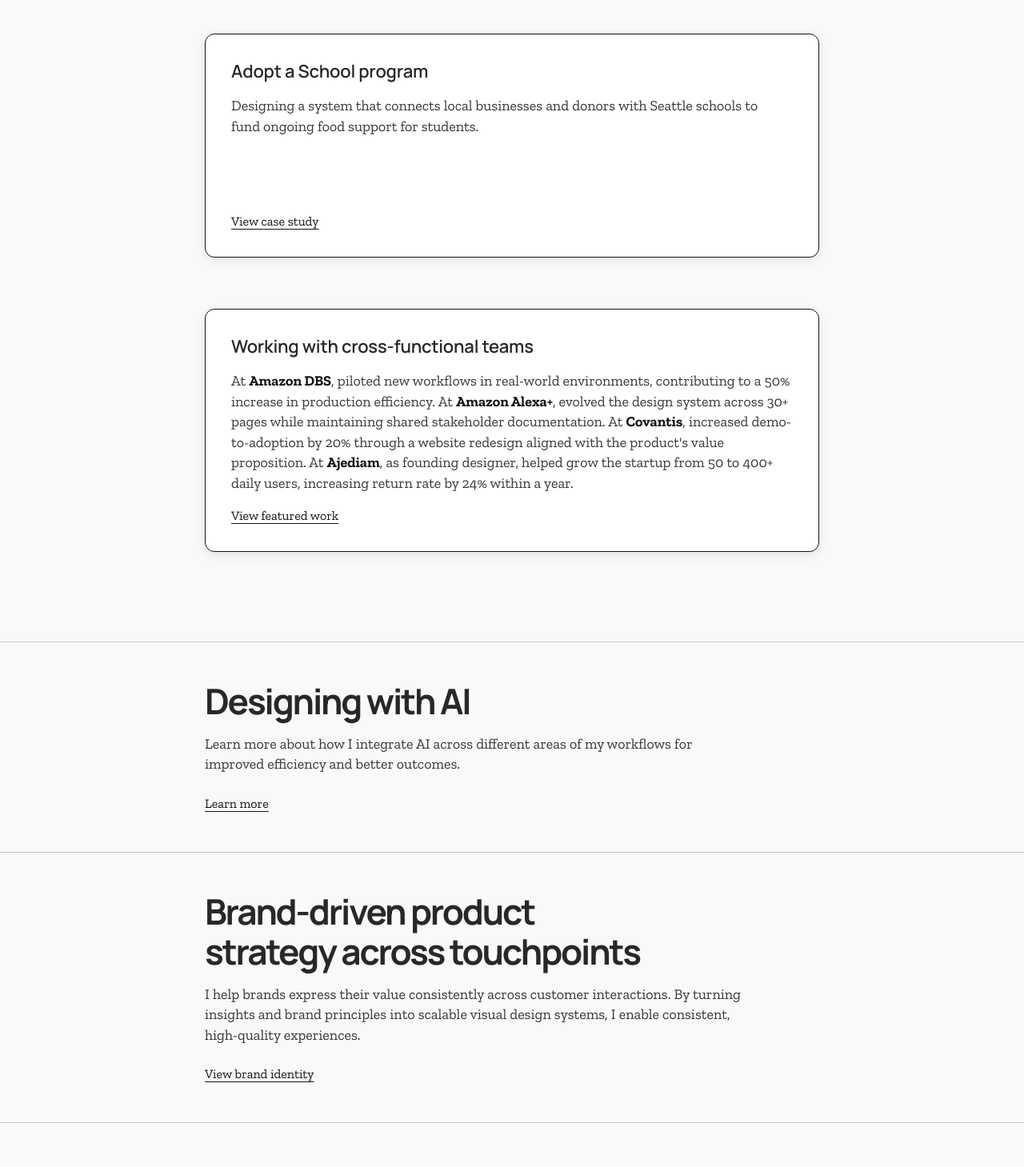
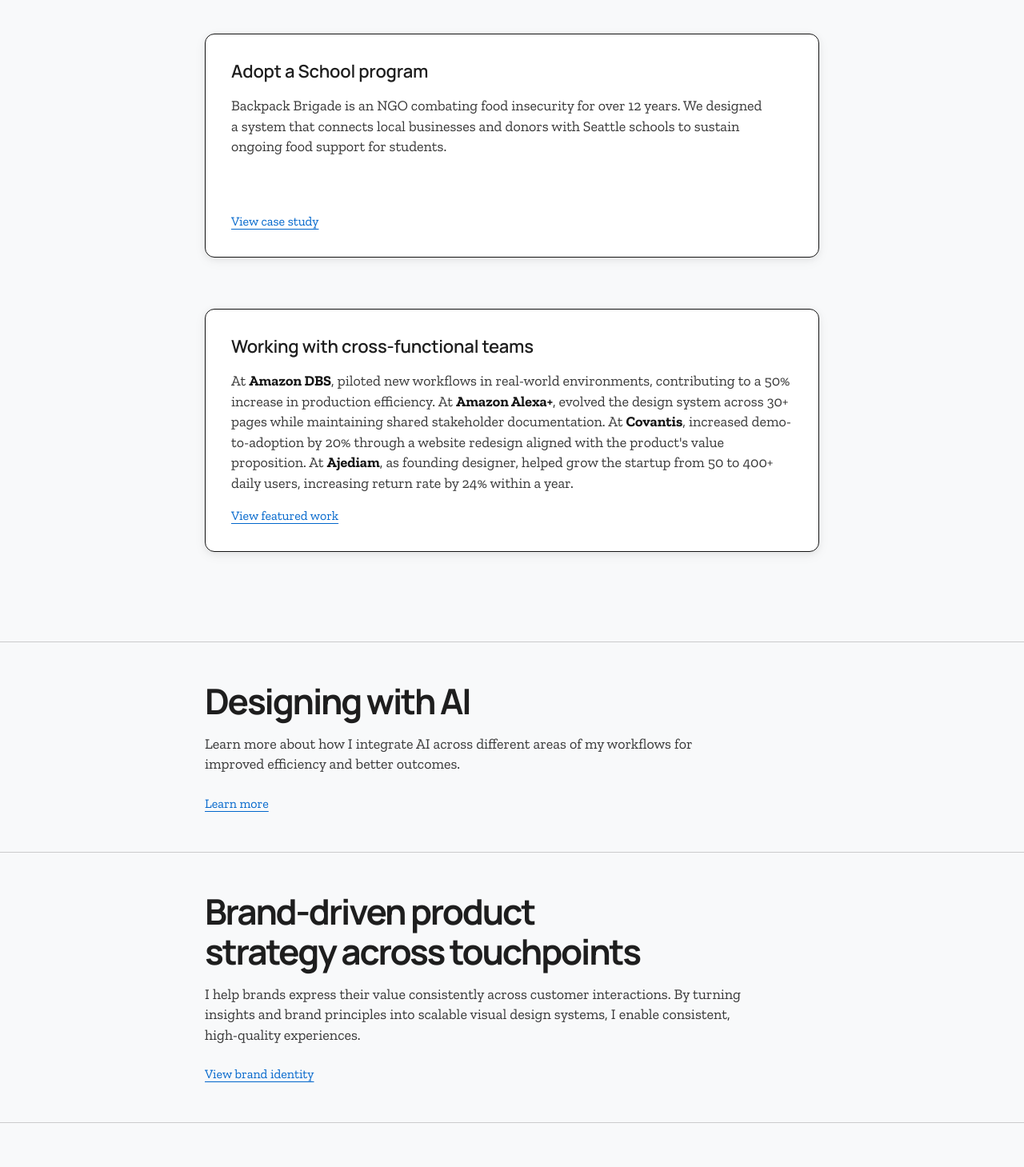
Before and after one commit to danielromanrr-vibe/Vibe-Code-PF, a React (Vite) app: page / in a window 1280 px wide. Shown: the part 664-2123 px from the top of the page at 80% size. Built offline with nearby package versions, Linux system fonts and the light colour scheme.

Commit message:
update
Made-with: Cursor

```diff
--- a/src/App.tsx
+++ b/src/App.tsx
@@ -59,7 +59,8 @@ const AMAZON_FIRST_CAROUSEL_IMAGES: GalleryImage[] = [
 const ADOPT_A_SCHOOL = {
   title: 'Adopt a School program',
   caseId: 'Case Study 01',
-  cardTeaser: 'Designing a system that connects local businesses and donors with Seattle schools to fund ongoing food support for students.',
+  cardTeaser:
+    'Backpack Brigade is an NGO combating food insecurity for over 12 years. We designed a system that connects local businesses and donors with Seattle schools to sustain ongoing food support for students.',
   whatIsThis: 'A community donation system designed for Backpack Brigade, an organization combating food insecurity based in Seattle, WA.',
   whatWasShipped: 'A human-centered, design-driven community donation system for Backpack Brigade, designed and validated through service blueprints and high-fidelity prototypes.',
   scope: [
@@ -249,7 +250,7 @@ export default function App() {
               Visual product designer
             </p>
             <h1 className="hero-title relative mx-auto max-w-full text-balance">
-              Building systems that scale real-world experiences
+              Building systems that scale real experiences
             </h1>
           </div>
         </header>
@@ -278,7 +279,7 @@ export default function App() {
             <button
               type="button"
               data-cursor="hand"
-              className="mt-4 underline underline-offset-4 hover:text-accent transition-colors text-left font-body"
+              className="mt-4 text-link"
               onClick={(e) => { e.stopPropagation(); setOpenAdoptPopup(true); }}
             >
               View case study
@@ -302,7 +303,7 @@ export default function App() {
             <button
               type="button"
               data-cursor="hand"
-              className="mt-4 underline underline-offset-4 hover:text-accent transition-colors text-left font-body"
+              className="mt-4 text-link"
               onClick={(e) => { e.stopPropagation(); setOpenFeaturedPopup(true); }}
             >
               View featured work
@@ -366,7 +367,7 @@ export default function App() {
                       setOpenAdoptPopup(false);
                       setOpenAdoptPage(true);
                     }}
-                    className="mt-6 underline underline-offset-4 hover:text-accent transition-colors text-left font-body"
+                    className="mt-6 text-link"
                   >
                     Explore the system
                   </button>
@@ -691,11 +692,7 @@ export default function App() {
             <main className="flex-1 p-6 md:p-12 pb-24">
               <div className="editorial-container">
                 <section>
-                  <h1 className="mb-4 leading-tight">
-                    From complexity to
-                    <br />
-                    clarity with AI
-                  </h1>
+                  <h1 className="mb-4 leading-tight">From complexity to clarity with AI</h1>
                 </section>
 
                 <section className="mt-24 md:mt-[7.5rem]">
@@ -799,7 +796,9 @@ export default function App() {
                   <h2 className="mb-4">Context</h2>
                   <div className="space-y-4 text-ink/85 leading-relaxed mb-6 max-w-2xl">
                     <p>
-                      Over 12 years, the organization built a logistics powerhouse through organic growth and is now looking to scale its impact to feed more children in the next decade.
+                      Backpack Brigade is an NGO combating food insecurity for over 12 years. We designed a system that
+                      connects local businesses and donors with Seattle schools to sustain ongoing food support for
+                      students.
                     </p>
                   </div>
                   <h3 className="mb-4 font-heading">Design grounded in real community insight</h3>
@@ -1027,7 +1026,7 @@ export default function App() {
                     onClick={() =>
                       document.getElementById('adopt-case-study-scroll')?.scrollTo({ top: 0, behavior: 'smooth' })
                     }
-                    className="inline-flex items-center gap-2 underline underline-offset-4 hover:text-accent transition-colors text-left font-body text-ink/85"
+                    className="inline-flex items-center gap-2 text-link"
                   >
                     Back to top
                     <ArrowUp size={16} strokeWidth={2} aria-hidden />
@@ -1150,7 +1149,7 @@ export default function App() {
         <p className="text-ink/85 leading-relaxed max-w-2xl mb-6">
           Learn more about how I integrate AI across different areas of my workflows for improved efficiency and better outcomes.
         </p>
-        <button type="button" data-cursor="hand" className="underline underline-offset-4 hover:text-accent transition-colors text-left font-body" onClick={() => setOpenDesigningAiPage(true)}>
+        <button type="button" data-cursor="hand" className="text-link" onClick={() => setOpenDesigningAiPage(true)}>
           Learn more
         </button>
         </div>
@@ -1167,7 +1166,7 @@ export default function App() {
         <p className="text-ink/85 leading-relaxed max-w-2xl mb-6">
           I help brands express their value consistently across customer interactions. By turning insights and brand principles into scalable visual design systems, I enable consistent, high-quality experiences.
         </p>
-        <button type="button" data-cursor="hand" className="underline underline-offset-4 hover:text-accent transition-colors text-left font-body" onClick={() => setOpenTouchpointsPage(true)}>
+        <button type="button" data-cursor="hand" className="text-link" onClick={() => setOpenTouchpointsPage(true)}>
           View brand identity
         </button>
         </div>
--- a/src/components/Footer.tsx
+++ b/src/components/Footer.tsx
@@ -22,14 +22,14 @@ export default function Footer({ className = '', id }: { className?: string; id?
           <a
             href="tel:+12067711518"
             data-cursor="hand"
-            className="text-[length:var(--text-small)] leading-relaxed text-white/90 transition-colors hover:text-white"
+            className="text-[length:var(--text-small)] leading-relaxed"
           >
             (206) 771-1518
           </a>
           <a
             href="mailto:danielromarr@gmail.com"
             data-cursor="hand"
-            className="text-[length:var(--text-small)] leading-relaxed text-white/90 transition-colors hover:text-white"
+            className="text-[length:var(--text-small)] leading-relaxed"
           >
             danielromarr@gmail.com
           </a>
@@ -41,7 +41,7 @@ export default function Footer({ className = '', id }: { className?: string; id?
               target="_blank"
               rel="noopener noreferrer"
               data-cursor="hand"
-              className="text-white transition-colors hover:text-white/85 focus-visible:outline focus-visible:outline-2 focus-visible:outline-offset-2 focus-visible:outline-white"
+              className="transition-colors focus-visible:outline focus-visible:outline-2 focus-visible:outline-offset-2 focus-visible:outline-[var(--link)]"
               aria-label="LinkedIn"
             >
               <LinkedinFilledIcon className="h-6 w-6 shrink-0" />
--- a/src/index.css
+++ b/src/index.css
@@ -16,9 +16,14 @@
     /* Body line-height: 2% tighter than prior 1.45 (1.45 × 0.98) */
     --leading-body: 1.421;
 
-    --color-heading-h1: rgb(20, 20, 20);
-    --color-heading-h2: rgb(40, 40, 40);
-    --color-heading-h3: rgb(40, 40, 40);
+    --color-heading-h1: rgb(30, 30, 30);
+    --color-heading-h2: rgb(30, 30, 30);
+    --color-heading-h3: rgb(30, 30, 30);
+
+    /* Default link blue — strong affordance on light backgrounds */
+    --link: #0066cc;
+    --link-hover: #0052a3;
+    --link-visited: #551a8b;
   }
 
   html,
@@ -117,8 +122,9 @@
     @apply opacity-100;
   }
 
-  /* Hero eyebrow — line-height +0.1 vs default label rhythm */
+  /* Hero eyebrow — slightly smaller than `.label` (10px caps) */
   .hero-header-kicker {
+    font-size: 9px !important;
     line-height: 1.35 !important;
   }
 
@@ -142,6 +148,35 @@
       -webkit-touch-callout: none !important;
     }
   }
+
+  /* Classic blue / purple visited — text links (Tailwind preflight resets `a` to inherit) */
+  a {
+    color: var(--link);
+    text-decoration: underline;
+    text-underline-offset: 0.2em;
+  }
+
+  a:visited {
+    color: var(--link-visited);
+  }
+
+  a:hover {
+    color: var(--link-hover);
+  }
+
+  /* Image-only links: keep layout chrome, no faux text underline */
+  a:has(> img:only-child) {
+    color: inherit;
+    text-decoration: none;
+  }
+
+  a:has(> img:only-child):hover {
+    color: inherit;
+  }
+
+  a:has(> svg:only-child) {
+    text-decoration: none;
+  }
 }
 
 @layer components {
@@ -151,6 +186,27 @@
    */
   .editorial-container {
     @apply mx-auto w-full min-w-0 max-w-3xl;
+  }
+
+  /** Underlined `<button>`s that act like text links — same colors as `a` */
+  .text-link {
+    @apply font-body text-left underline underline-offset-4 transition-colors;
+    color: var(--link);
+    background: transparent;
+    border: none;
+    padding: 0;
+    cursor: pointer;
+    font-size: inherit;
+    line-height: inherit;
+  }
+
+  .text-link:hover {
+    color: var(--link-hover);
+  }
+
+  .text-link:focus-visible {
+    outline: 2px solid var(--link);
+    outline-offset: 2px;
   }
 }
 
```
